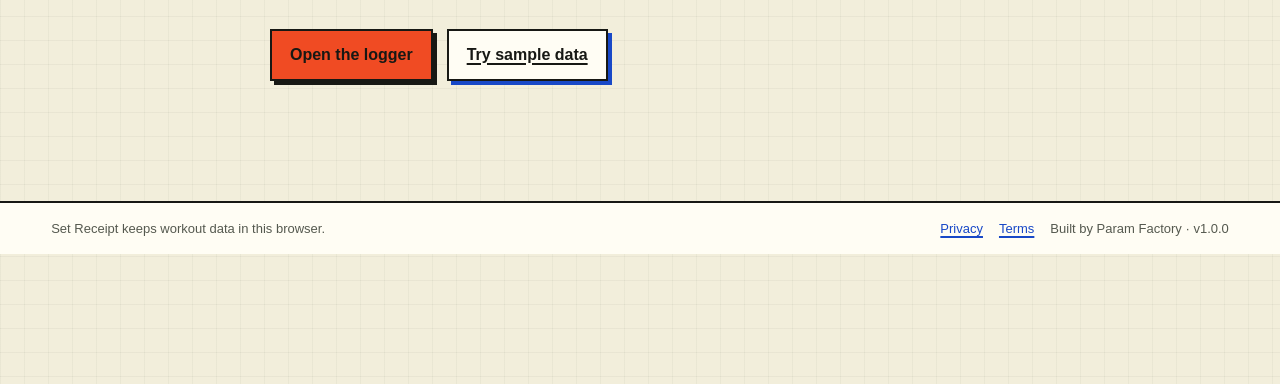
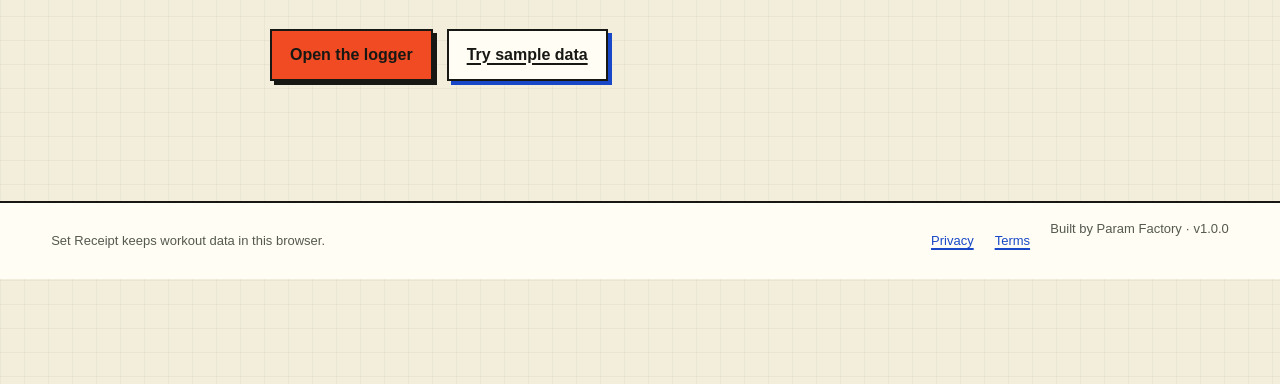
Before and after one commit to B-Divyesh/sf-lift-receipt-log, a website: page public/404.html in a window 1280 px wide. Shown: the part 416-800 px from the top of the page. Drawn offline with Linux system fonts and the light colour scheme.

Commit message:
fix: repair accessibility release blockers

```diff
--- a/public/404.html
+++ b/public/404.html
@@ -26,7 +26,7 @@
       * { box-sizing:border-box; } body { min-height:100vh; margin:0; background-color:var(--paper); background-image:linear-gradient(rgba(23,24,20,.045) 1px,transparent 1px),linear-gradient(90deg,rgba(23,24,20,.035) 1px,transparent 1px); background-size:24px 24px; color:var(--ink); font:16px/1.5 Arial,Helvetica,sans-serif; }
       a:focus-visible { outline:4px solid var(--blue); outline-offset:3px; } a { color:var(--blue); text-underline-offset:3px; text-decoration-thickness:2px; } .skip { position:fixed; top:8px; left:8px; transform:translateY(-160%); background:var(--ink); color:var(--sheet); padding:12px 16px; font-weight:800; } .skip:focus { transform:none; }
       header, footer { display:flex; align-items:center; justify-content:space-between; gap:20px; border-bottom:2px solid var(--ink); background:var(--sheet); padding:16px clamp(16px,4vw,56px); } .wordmark { display:flex; align-items:center; gap:10px; min-height:44px; color:var(--ink); font-size:18px; font-weight:900; text-decoration:none; text-transform:uppercase; } .mark { display:grid; width:40px; height:40px; place-items:center; border:2px solid var(--ink); background:var(--orange); color:#171814; font:900 14px ui-monospace,monospace; transform:rotate(-3deg); }
-      main { width:min(740px,calc(100% - 40px)); margin:0 auto; padding:clamp(56px,12vw,120px) 0; } .eyebrow { margin:0 0 12px; color:var(--muted); font:800 12px ui-monospace,monospace; letter-spacing:.08em; } h1 { max-width:12ch; margin:0; font:900 clamp(42px,10vw,72px)/.98 "Arial Black",Arial,sans-serif; letter-spacing:-.05em; } main p:not(.eyebrow) { max-width:38rem; font-size:18px; line-height:1.65; } .actions { display:flex; flex-wrap:wrap; gap:14px; margin-top:32px; } .button { display:inline-flex; align-items:center; justify-content:center; min-width:44px; min-height:48px; border:2px solid var(--ink); padding:12px 18px; font-weight:900; } .primary { background:var(--orange); color:var(--ink); box-shadow:4px 4px 0 var(--ink); text-decoration:none; } .secondary { background:var(--sheet); color:var(--ink); box-shadow:4px 4px 0 var(--blue); } footer { border-top:2px solid var(--ink); border-bottom:0; color:var(--muted); font-size:13px; } footer nav { display:flex; flex-wrap:wrap; gap:16px; }
+      main { width:min(740px,calc(100% - 40px)); margin:0 auto; padding:clamp(56px,12vw,120px) 0; } .eyebrow { margin:0 0 12px; color:var(--muted); font:800 12px ui-monospace,monospace; letter-spacing:.08em; } h1 { max-width:12ch; margin:0; font:900 clamp(42px,10vw,72px)/.98 "Arial Black",Arial,sans-serif; letter-spacing:-.05em; } main p:not(.eyebrow) { max-width:38rem; font-size:18px; line-height:1.65; } .actions { display:flex; flex-wrap:wrap; gap:14px; margin-top:32px; } .button { display:inline-flex; align-items:center; justify-content:center; min-width:44px; min-height:48px; border:2px solid var(--ink); padding:12px 18px; font-weight:900; } .primary { background:var(--orange); color:var(--ink); box-shadow:4px 4px 0 var(--ink); text-decoration:none; } .secondary { background:var(--sheet); color:var(--ink); box-shadow:4px 4px 0 var(--blue); } footer { border-top:2px solid var(--ink); border-bottom:0; color:var(--muted); font-size:13px; } header nav, footer nav { display:flex; flex-wrap:wrap; gap:16px; } header nav a, footer nav a { display:inline-flex; align-items:center; justify-content:center; min-width:44px; min-height:44px; }
       @media (prefers-color-scheme:dark) { :root { --paper:#171814; --sheet:#23251f; --ink:#f8f4e4; --muted:#babdaf; --orange:#ff6842; --blue:#84a1ff; } body { background-image:linear-gradient(rgba(248,244,228,.04) 1px,transparent 1px),linear-gradient(90deg,rgba(248,244,228,.03) 1px,transparent 1px); } .primary { color:#171814; box-shadow:4px 4px 0 var(--blue); } .secondary { box-shadow:4px 4px 0 var(--orange); } }
       @media (max-width:600px) { header, footer { align-items:flex-start; flex-direction:column; padding:14px 16px; } footer { gap:8px; } }
       @media (prefers-reduced-motion:reduce) { *,*::before,*::after { scroll-behavior:auto!important; transition-duration:.01ms!important; animation-duration:.01ms!important; } }
```
Also changed, not shown: tests/e2e/app.spec.ts (+17 -0 lines), .factory/handoff.md.
